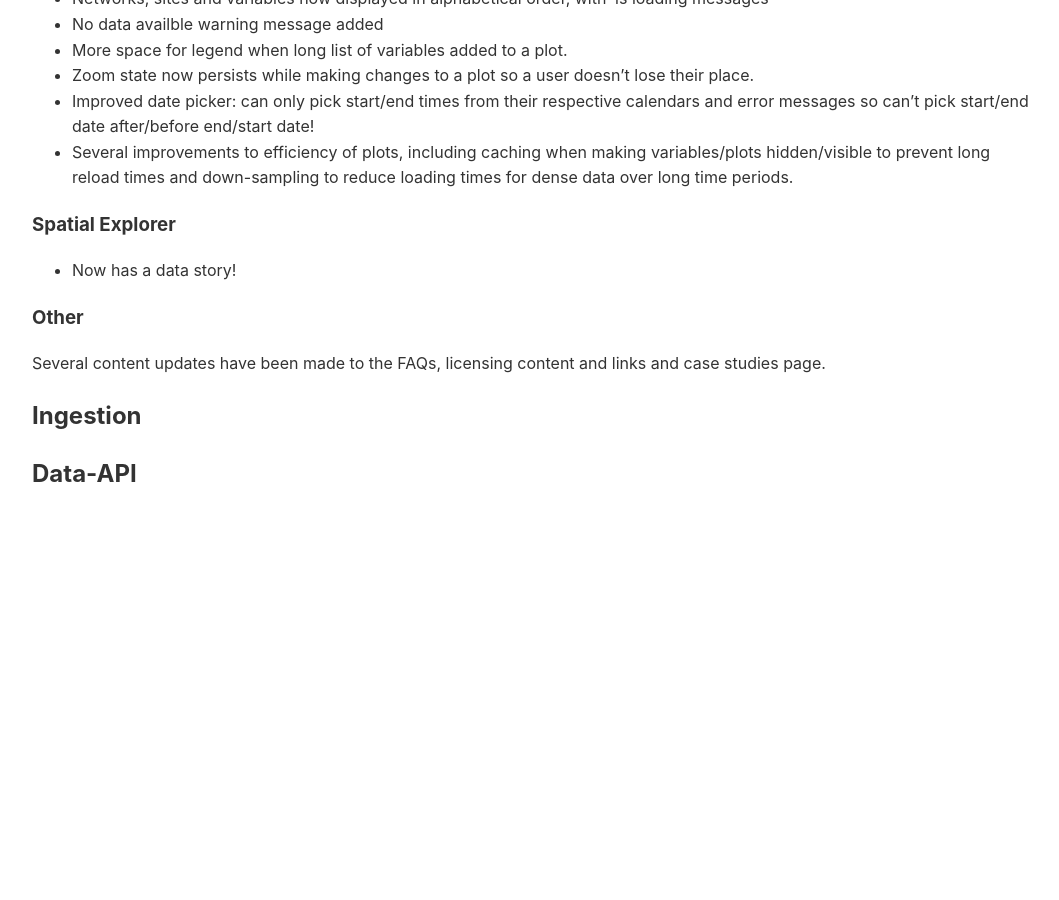
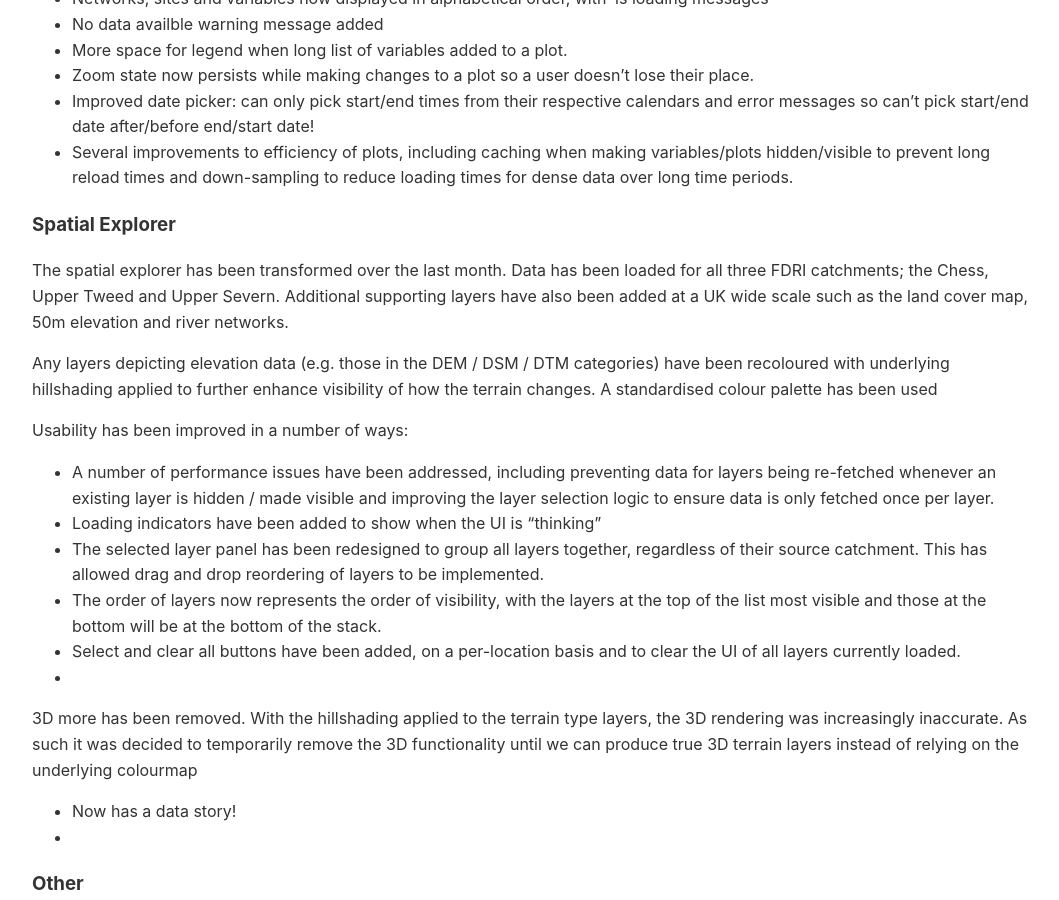
Before and after one commit to NERC-CEH/fdri_words, a Jekyll site: the page built from weeknotes/2026/34.md, in a window 1280 px wide and 900 px high, scrolled down 913 px. Shown: the whole window, without its empty margins (108-1167 px from the left). Built offline with Jekyll 4.4.1, drawn with Linux system fonts in a browser that asks for light colours; our own code applies the rules of GitHub Pages for plain Markdown files; before the commit the page ends 1427 px from its top, so only the background shows below that.

Commit message:
Update 34.md

```diff
--- a/weeknotes/2026/34.md
+++ b/weeknotes/2026/34.md
@@ -25,7 +25,24 @@ Several updates have been made to the UI this month
   and down-sampling to reduce loading times for dense data over long time periods.
 
 ### Spatial Explorer
+The spatial explorer has been transformed over the last month. Data has been loaded for all three FDRI catchments; the Chess, Upper Tweed and Upper Severn. Additional supporting layers have also been added at a UK wide scale such as the land cover map, 50m elevation and river networks.
+
+Any layers depicting elevation data (e.g. those in the DEM / DSM / DTM categories) have been recoloured with underlying hillshading applied to further enhance visibility of how the terrain changes. A standardised colour palette has been used
+
+Usability has been improved in a number of ways:
+- A number of performance issues have been addressed, including preventing data for layers being re-fetched whenever an existing layer is hidden / made visible and improving the layer selection logic to ensure data is only fetched once per layer.
+- Loading indicators have been added to show when the UI is "thinking"
+- The selected layer panel has been redesigned to group all layers together, regardless of their source catchment. This has allowed drag and drop reordering of layers to be implemented.
+- The order of layers now represents the order of visibility, with the layers at the top of the list most visible and those at the bottom will be at the bottom of the stack.
+- Select and clear all buttons have been added, on a per-location basis and to clear the UI of all layers currently loaded.
+-
+
+3D more has been removed. With the hillshading applied to the terrain type layers, the 3D rendering was increasingly inaccurate. As such it was decided to temporarily remove the 3D functionality until we can produce true 3D terrain layers instead of relying on the underlying colourmap
+
+
+
 - Now has a data story!
+-
 
 ### Other
 Several content updates have been made to the FAQs, licensing content and links and case studies page.
```
